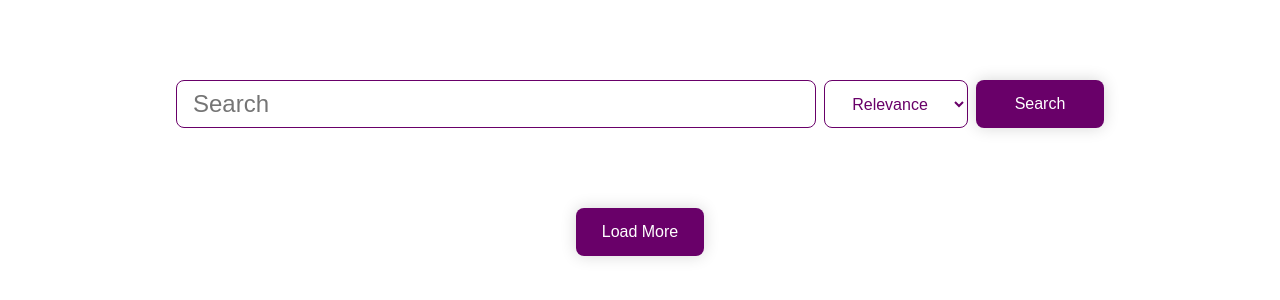
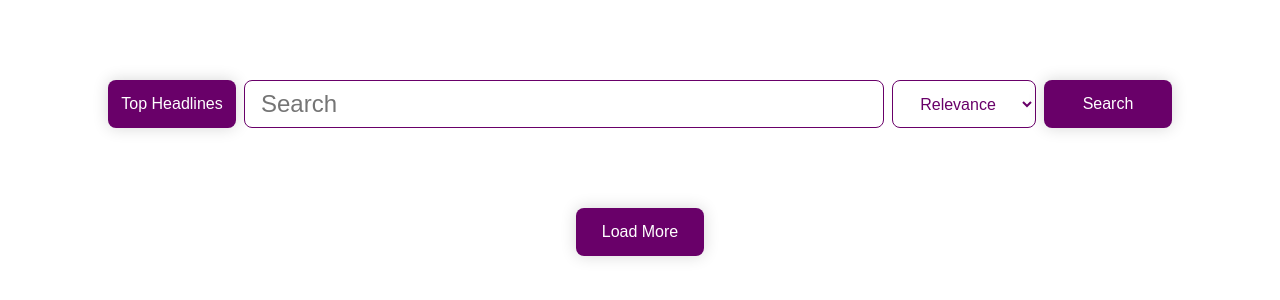
Before and after one commit to W1nt3rR/news-website-project, a React (Create React App) app: page / in a window 1280 px wide. Shown: the top 300 px of the page. Built offline with nearby package versions, Linux system fonts and the light colour scheme.

Commit message:
Add Top Headlines button

```diff
--- a/src/components/Home/index.tsx
+++ b/src/components/Home/index.tsx
@@ -43,9 +43,7 @@ export const Home = () => {
             else
                 result = await newsAPI.get("top-headlines", {params: { ...commonParams, ...topHeadlinesParams }});
 
-            const data = result.data.articles;
-            console.log(data);
-            return data;
+            return result.data.articles;
         } catch (error) {
             console.log(error);
         }
@@ -57,6 +55,7 @@ export const Home = () => {
 
         setCurrentPage(currentPage + 1);
         const moreNews = await fetchNews();
+
         if(moreNews.length < 20)
             setEndOfNews(true);
 
@@ -74,7 +73,12 @@ export const Home = () => {
     }
 
     return <Layout>
+
         <div className={style.searchContainer}>
+            <Button type="coloured" onClickFn={() => {
+                setSearch("");
+                handleSearchClick();
+            }} text="Top Headlines"/>
             <SearchInput input={search} setInput={setSearch}/>
             <SelectOption setOption={setSort} />
             <Button type="coloured" onClickFn={handleSearchClick} text="Search"/>
```
